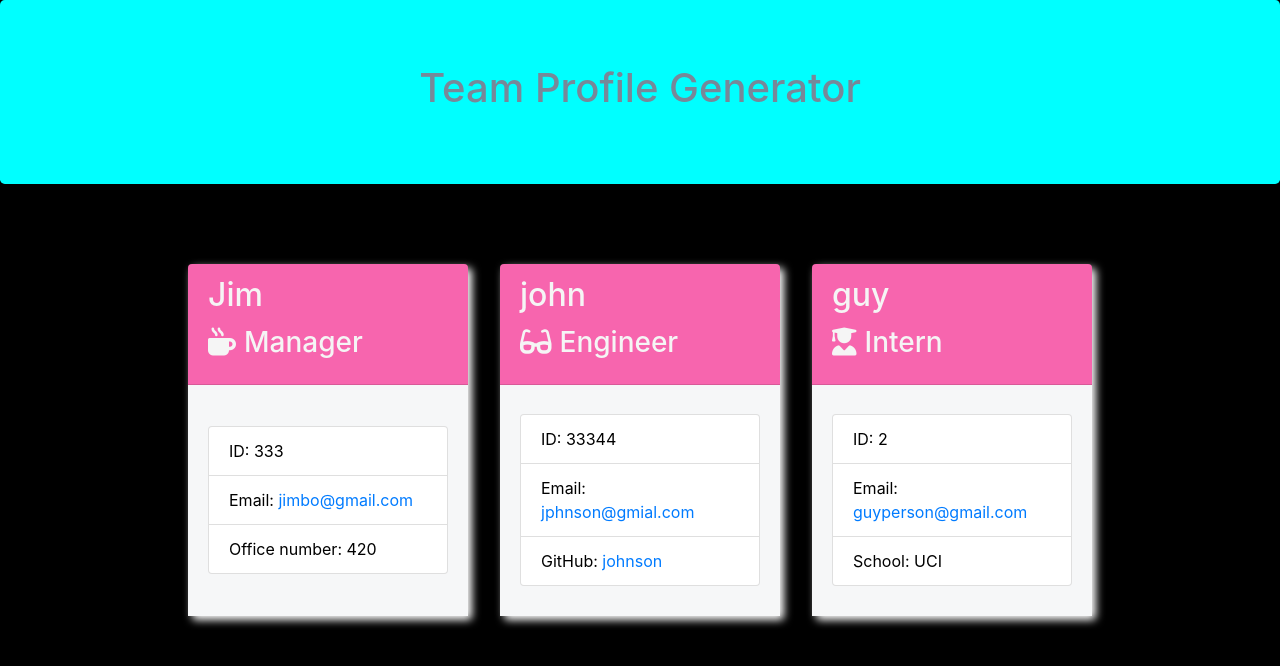
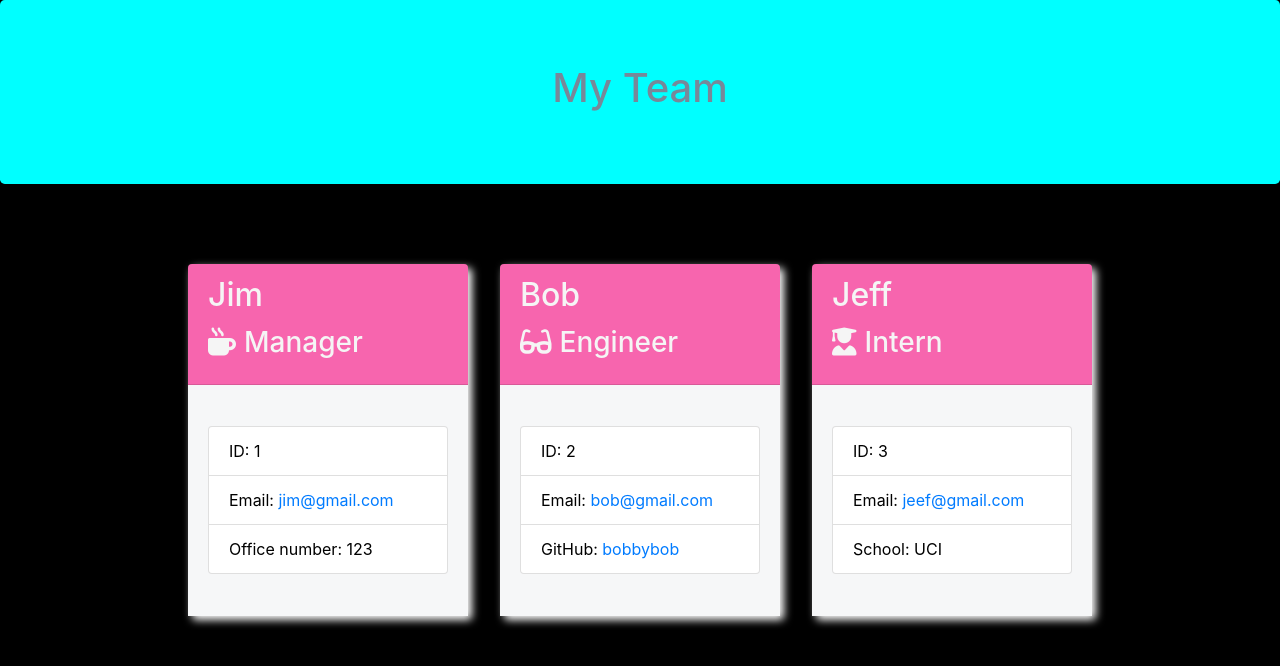
Before and after one commit to umbrecon1/Team-Profile-Generator, a website: page Main/dist/team.html in a window 1280 px wide. Drawn offline with nearby package versions, Linux system fonts and the light colour scheme.

Commit message:
finished

```diff
--- a/Main/dist/index.html
+++ b/Main/dist/team.html
@@ -17,7 +17,7 @@
     <div class="container-fluid">
         <div class="row">
             <div class="col-12 jumbotron mb-3 team-heading">
-                <h1 class="text-center">Team Profile Generator</h1>
+                <h1 class="text-center">My Team</h1>
             </div>
         </div>
     </div>
@@ -32,36 +32,36 @@
         </div>
         <div class="card-body">
             <ul class="list-group">
-                <li class="list-group-item">ID: 333</li>
-                <li class="list-group-item">Email: <a href="mailto:jimbo@gmail.com">jimbo@gmail.com</a></li>
-                <li class="list-group-item">Office number: 420</li>
+                <li class="list-group-item">ID: 1</li>
+                <li class="list-group-item">Email: <a href="mailto:jim@gmail.com">jim@gmail.com</a></li>
+                <li class="list-group-item">Office number: 123</li>
             </ul>
         </div>
     </div>
 
         <div class="card employee-card">
     <div class="card-header">
-        <h2 class="card-title">john</h2>
+        <h2 class="card-title">Bob</h2>
         <h3 class="card-title"><i class="fas fa-glasses mr-2"></i>Engineer</h3>
     </div>
     <div class="card-body">
         <ul class="list-group">
-            <li class="list-group-item">ID: 33344</li>
-            <li class="list-group-item">Email: <a href="mailto:jphnson@gmial.com">jphnson@gmial.com</a></li>
-            <li class="list-group-item">GitHub: <a href="https://github.com/johnson" target="_blank" rel="noopener noreferrer">johnson</a></li>
+            <li class="list-group-item">ID: 2</li>
+            <li class="list-group-item">Email: <a href="mailto:bob@gmail.com">bob@gmail.com</a></li>
+            <li class="list-group-item">GitHub: <a href="https://github.com/bobbybob" target="_blank" rel="noopener noreferrer">bobbybob</a></li>
         </ul>
     </div>
 </div>
 
         <div class="card employee-card">
     <div class="card-header">
-        <h2 class="card-title">guy</h2>
+        <h2 class="card-title">Jeff</h2>
         <h3 class="card-title"><i class="fas fa-user-graduate mr-2"></i>Intern</h3>
     </div>
     <div class="card-body">
         <ul class="list-group">
-            <li class="list-group-item">ID: 2</li>
-            <li class="list-group-item">Email: <a href="mailto:guyperson@gmail.com">guyperson@gmail.com</a></li>
+            <li class="list-group-item">ID: 3</li>
+            <li class="list-group-item">Email: <a href="mailto:jeef@gmail.com">jeef@gmail.com</a></li>
             <li class="list-group-item">School: UCI</li>
         </ul>
     </div>
```
Also changed, not shown: Assets/screenshot.png (added), README.md.
